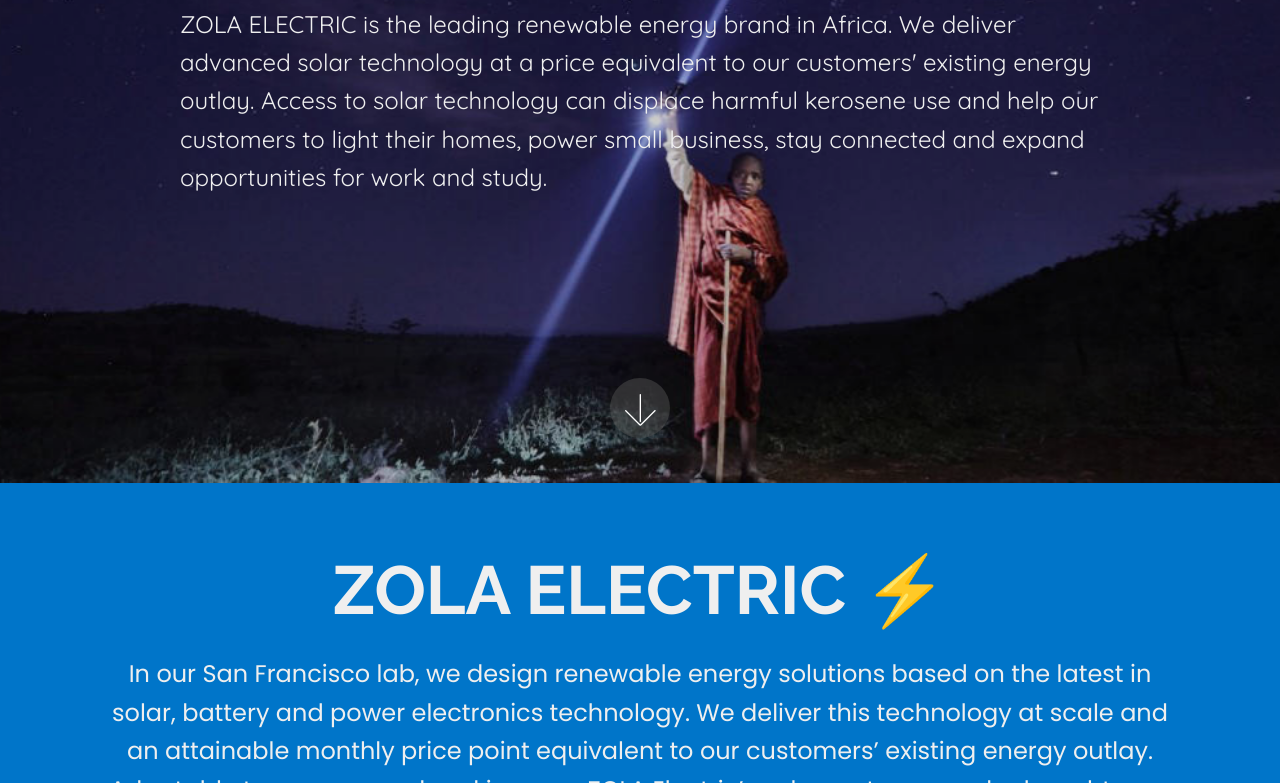
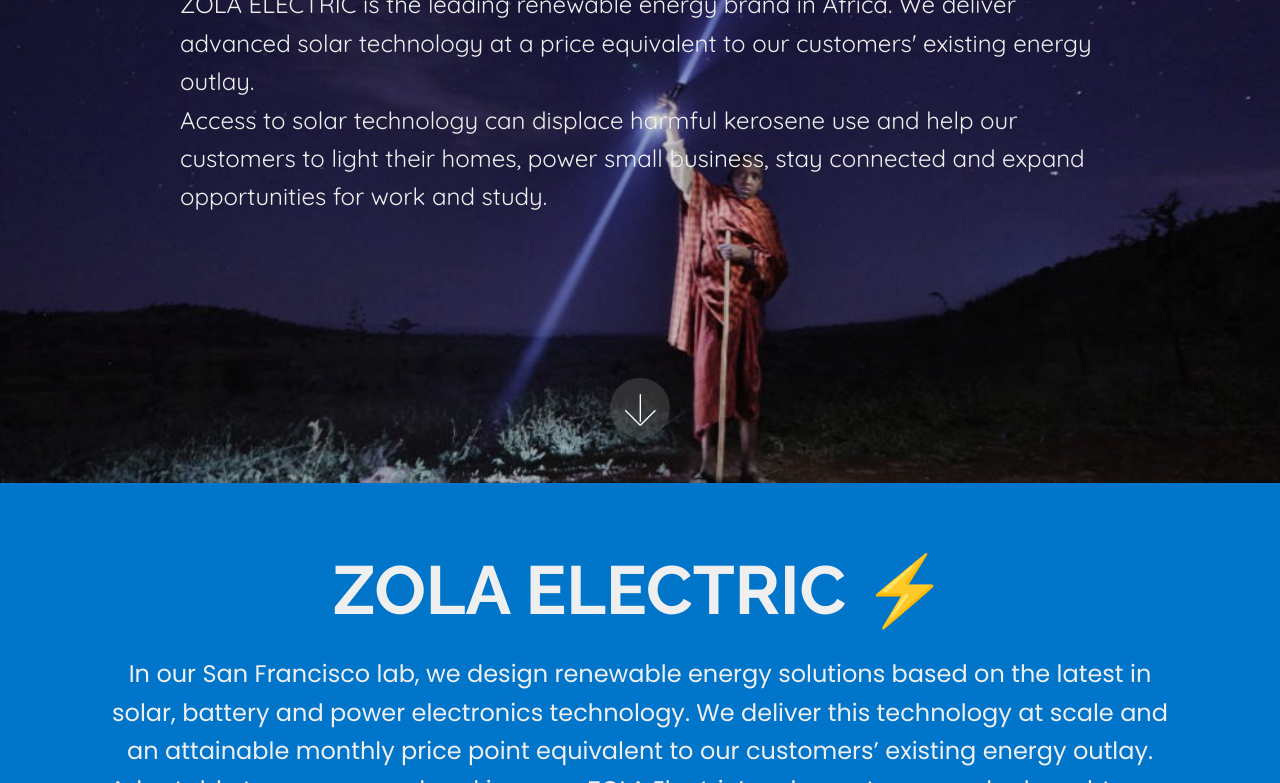
Before and after one commit to wdzola/wdzola.github.io, a plain HTML site: page index.html in a window 1280 px wide. Shown: the part 317-1100 px from the top of the page. Drawn offline with Linux system fonts and the light colour scheme; files whose address does not match are found by name.

Commit message:
create github pages

```diff
--- a/index.html
+++ b/index.html
@@ -64,7 +64,7 @@
     </nav>
 </section>
 
-<section class="engine"><a href="https://mobiri.se/o">portfolio site templates</a></section><section class="cid-qTkA127IK8 mbr-fullscreen mbr-parallax-background" id="header2-1">
+<section class="engine"><a href="https://mobiri.se/o">free portfolio web templates</a></section><section class="cid-qTkA127IK8 mbr-fullscreen mbr-parallax-background" id="header2-1">
 
 
 
@@ -76,7 +76,7 @@
                 <h1 class="mbr-section-title mbr-bold pb-3 mbr-fonts-style display-1"><span style="font-weight: normal;">
                     SOLAR + SOCIAL IMPACT</span></h1>
 
-                <p class="mbr-text pb-3 mbr-fonts-style display-7">ZOLA ELECTRIC is the leading renewable energy brand in Africa. We deliver advanced solar technology at a price equivalent to our customers' existing energy outlay. Access to solar technology can displace harmful kerosene use and help our customers to light their homes, power small business, stay connected and expand opportunities for work and study. <br><br></p>
+                <p class="mbr-text pb-3 mbr-fonts-style display-7">ZOLA ELECTRIC is the leading renewable energy brand in Africa. We deliver advanced solar technology at a price equivalent to our customers' existing energy outlay. <br>Access to solar technology can displace harmful kerosene use and help our customers to light their homes, power small business, stay connected and expand opportunities for work and study. <br><br></p>
 
             </div>
         </div>
```
Also changed, not shown: assets/images/mbr-favicon.png, 1 other file.
